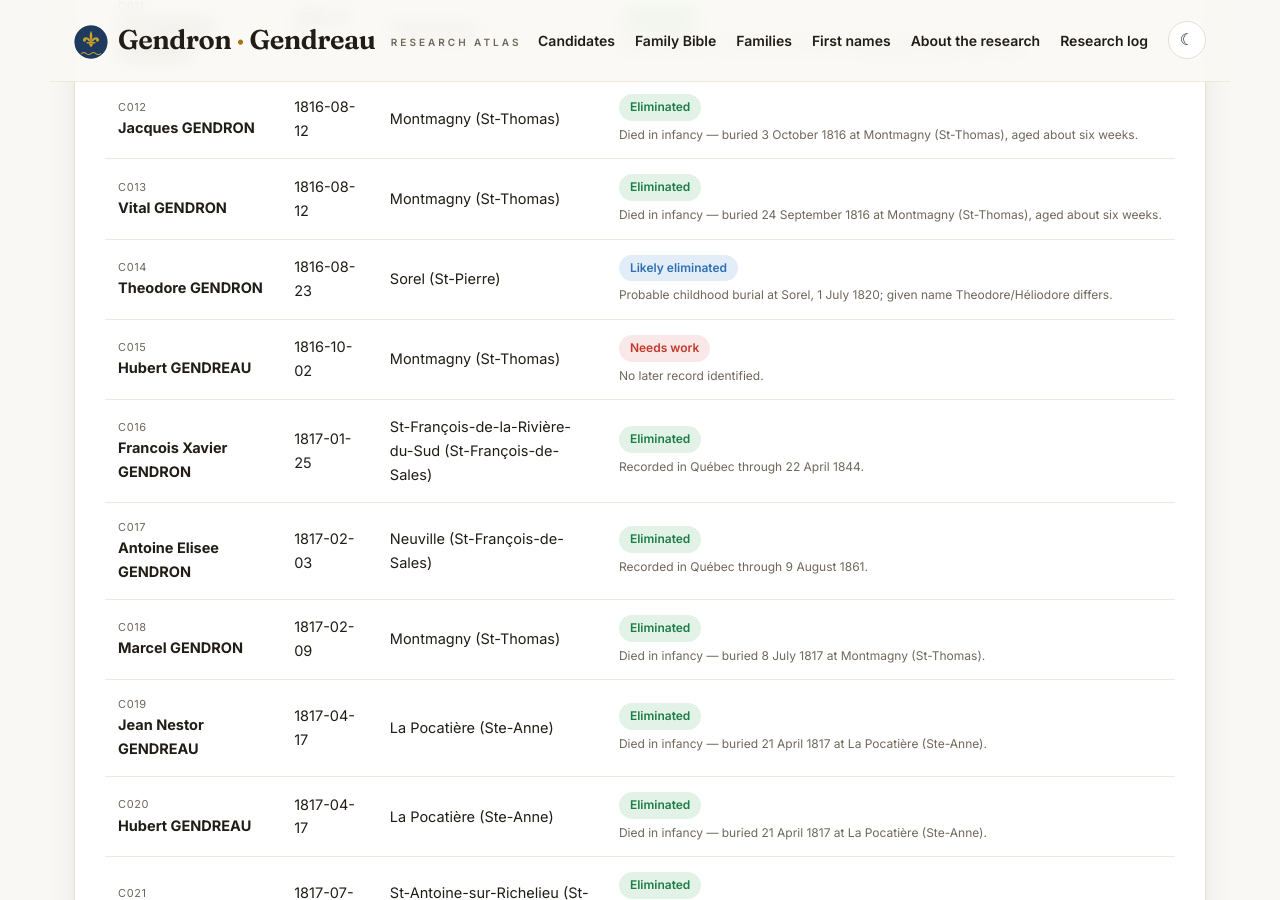
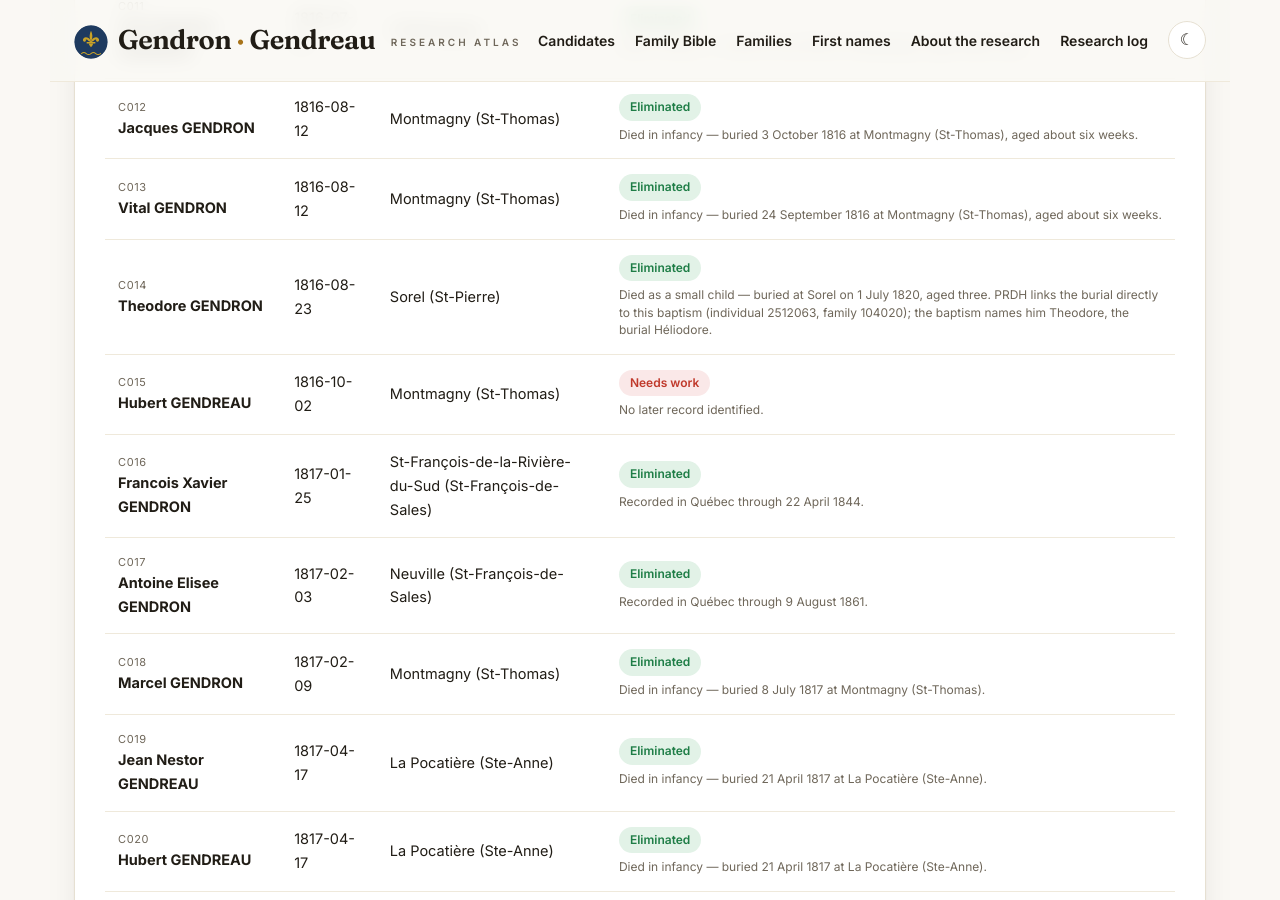
Before and after one commit to vetharmon/gendron-research, a Jekyll site: the page built from index.html, in a window 1280 px wide and 900 px high, scrolled down 2641 px. Built offline with Jekyll 4.4.1, drawn with Linux system fonts in a browser that asks for light colours.

Commit message:
C014 Theodore Gendron — solid elimination (died in childhood, 1820)

```diff
--- a/_candidates/c014.md
+++ b/_candidates/c014.md
@@ -4,19 +4,21 @@ id: "C014"
 title: "Theodore GENDRON"
 date_record: "1816-08-23"
 place: "Sorel (St-Pierre)"
-status: "Likely eliminated"
-category: "qualified"
-tier: "likely"
+status: "Eliminated"
+category: "excluded"
+tier: "solid"
 francois: false
 act: "2523435"
 parents: "Joseph GENDRON and Louise MATHIEU"
 parents_note: "Names from the PRDH baptism index."
-outcome: "Probable childhood burial at Sorel, 1 July 1820; given name Theodore/Héliodore differs."
+outcome: "Died as a small child — buried at Sorel on 1 July 1820, aged three. PRDH links the burial directly to this baptism (individual 2512063, family 104020); the baptism names him Theodore, the burial Héliodore."
 search_log:
   - resource: "PRDH-IGD / LAFRANCE consolidation"
     outcome: "Baptism located — act 2523435, Sorel (St-Pierre), 1816-08-23."
   - resource: "Open lead"
     outcome: "Probably died as a small child — a Sorel burial on 1 July 1820 names the same parents, but gives the child as Héliodore, not Theodore, so the identification is unresolved."
+  - resource: "14 November 2026 — grading by Tim"
+    outcome: "Moved to solid elimination on Tim's ruling. PRDH's reconstitution (individual 2512063, family 104020) links the baptism directly to the 1820 burial; both originals are imaged — the baptism reads Théodore, the burial Héliodore — with the same parents (Joseph Gendron and Louise Mathieu), the same parish, and the right age, and no second baptism exists for a second boy."
 permalink: /candidates/c014/
 sources:
   - label: "LAFRANCE baptism (act 2523435)"
@@ -46,10 +48,10 @@ filenames:
 
 ## Biography
 
-Theodore Gendron was baptized on 23 August 1816 at Sorel (St-Pierre). A Sorel burial of 1 July 1820 names Héliodore, a child of the same parents and approximately the right age. The identification is probable; the baptism names him Theodore.
+Theodore Gendron was baptized on 23 August 1816 at Sorel (St-Pierre), the son of Joseph Gendron and Louise Mathieu. He died as a small child and was buried at Sorel on 1 July 1820, aged three. The burial names him Héliodore; the baptism names him Theodore. PRDH's reconstitution links the two acts to the same child (individual 2512063, family 104020), and no second baptism exists for a second son of this couple.
 
 ## Documents
 
-- **[Burial, 1 July 1820 — LAFRANCE act 2525594](https://www.genealogiequebec.com/Membership/LAFRANCE/acte/2525594)** — A possible match: a burial at Sorel of a child of Theodore's parents, at about the right age, but under the name Héliodore. The name conflict with the baptism is the unresolved point of this file.
+- **[Burial, 1 July 1820 — LAFRANCE act 2525594](https://www.genealogiequebec.com/Membership/LAFRANCE/acte/2525594)** — His burial at Sorel, aged three, under the name Héliodore; his baptism names him Theodore. PRDH links the two acts to the same child.
 - **[Baptism, 23 August 1816 — LAFRANCE act 2523435](https://www.genealogiequebec.com/Membership/LAFRANCE/acte/2523435)** — His baptism at Sorel (St-Pierre), naming him Theodore.
-- **[PRDH-IGD individual record 2512063](https://www.prdh-igd.com/Membership/fr/PRDH/Individu/2512063)** — PRDH's compiled record for Theodore.
+- **[PRDH-IGD individual record 2512063](https://www.prdh-igd.com/Membership/fr/PRDH/Individu/2512063)** — PRDH's compiled record for Theodore, which links the baptism to the 1820 burial (family 104020).
```
